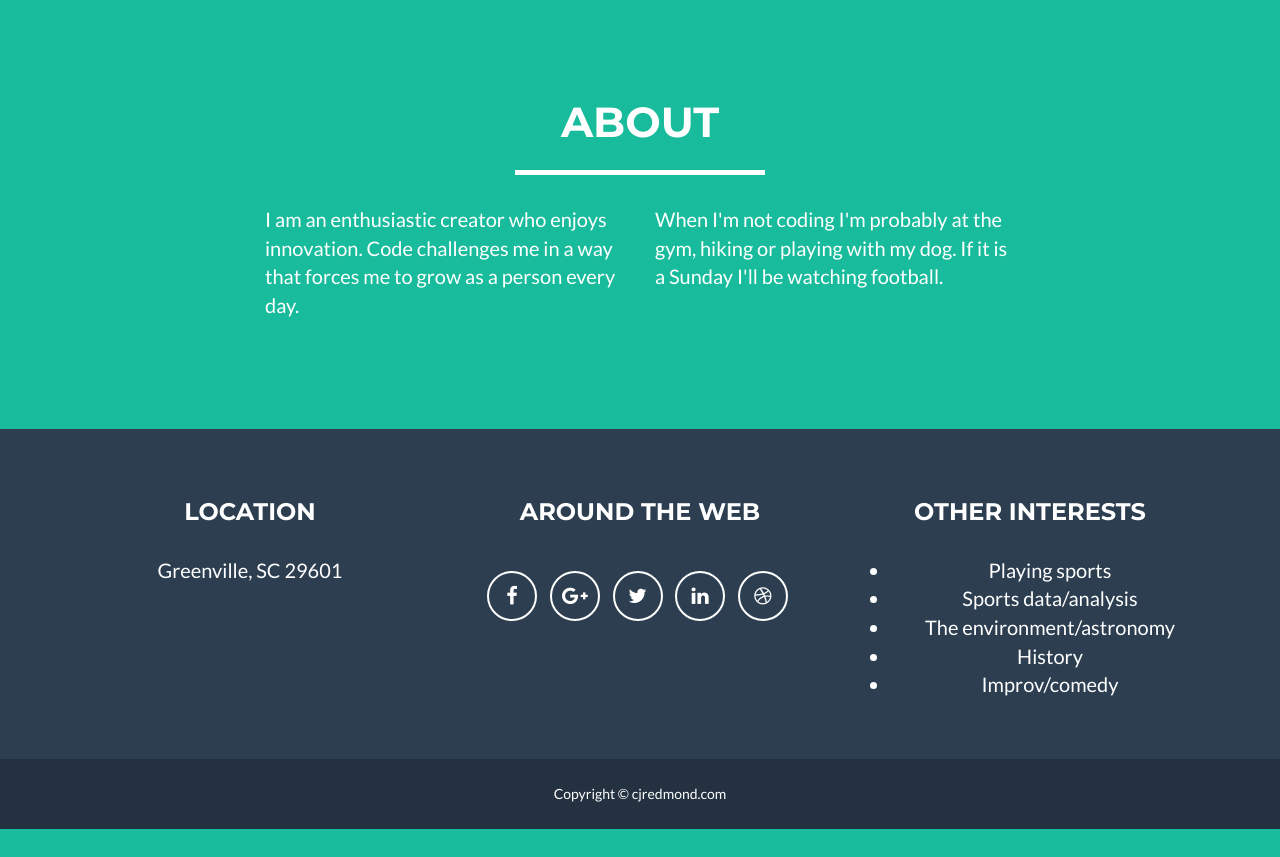
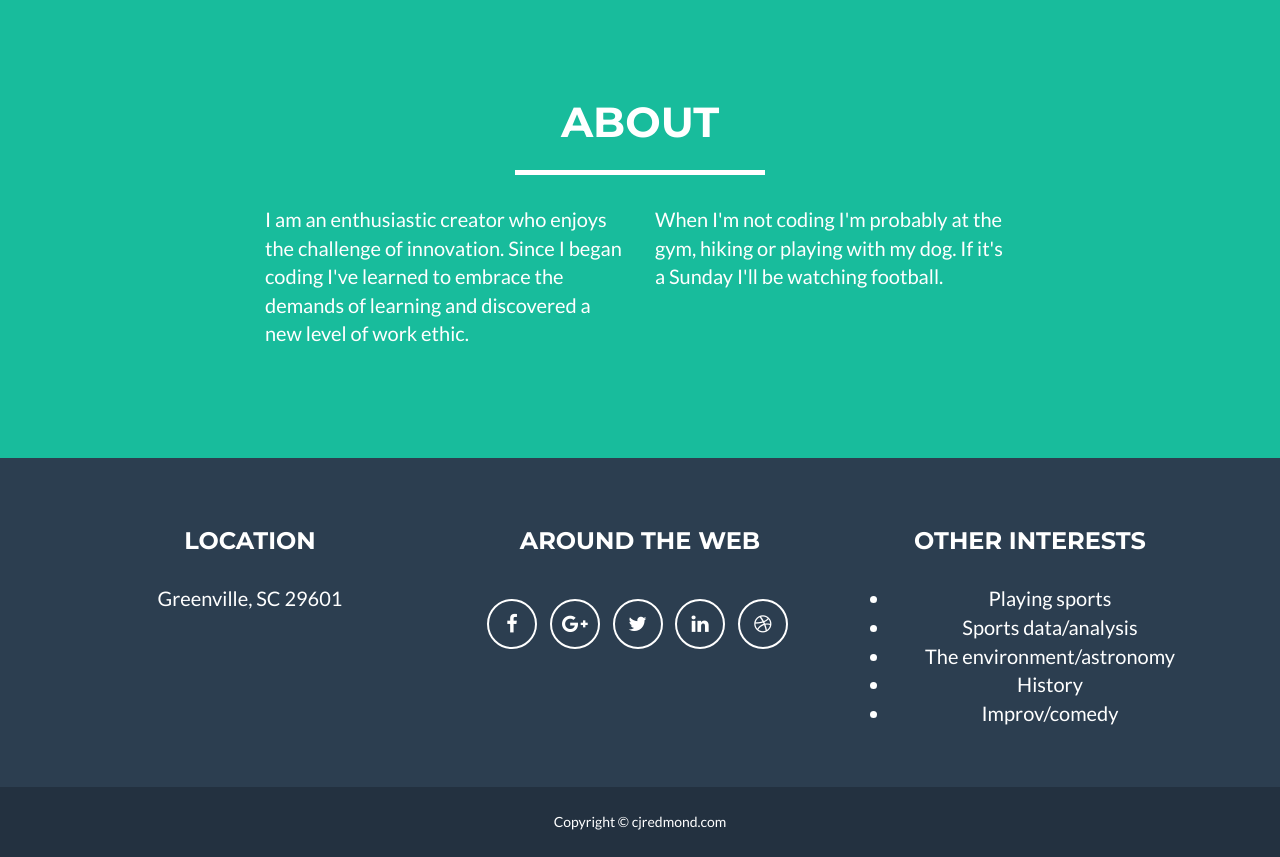
Before and after one commit to cjredmond/portfolio, a Django app: page / in a window 1280 px wide. Shown: the part 2126-2983 px from the top of the page. Before the commit the page ends 2955 px from the top, so only its background shows below. Run offline with Django 3.2, Linux system fonts and the light colour scheme; some libraries are stand-ins or nearby versions.

Commit message:
fixing about section

```diff
--- a/templates/index.html
+++ b/templates/index.html
@@ -225,10 +225,10 @@
             </div>
             <div class="row">
                 <div class="col-lg-4 col-lg-offset-2">
-                    <p>I am an enthusiastic creator who enjoys innovation. Code challenges me in a way that forces me to grow as a person every day. </p>
+                    <p>I am an enthusiastic creator who enjoys the challenge of innovation. Since I began coding I've learned to embrace the demands of learning and discovered a new level of work ethic. </p>
                 </div>
                 <div class="col-lg-4">
-                    <p>When I'm not coding I'm probably at the gym, hiking or playing with my dog. If it is a Sunday I'll be watching football.</p>
+                    <p>When I'm not coding I'm probably at the gym, hiking or playing with my dog. If it's a Sunday I'll be watching football.</p>
                 </div>
             </div>
         </div>
```
